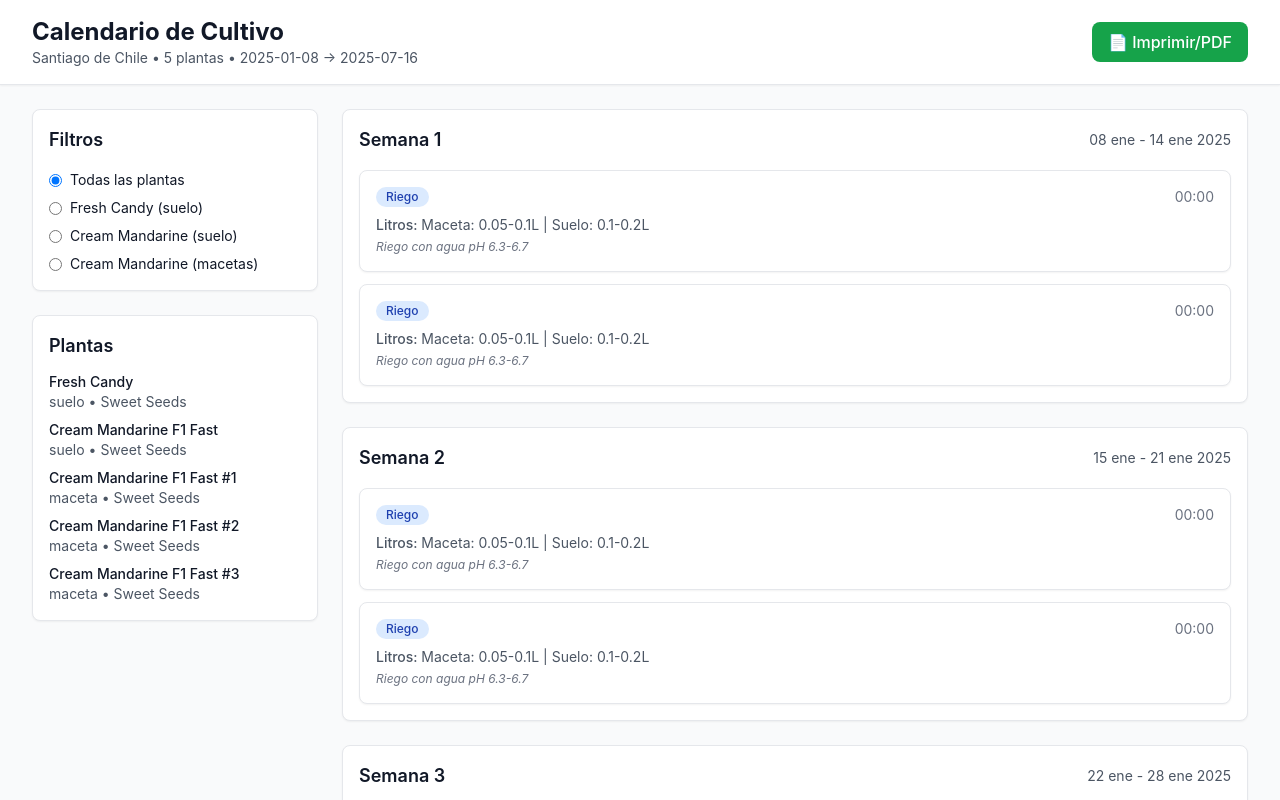
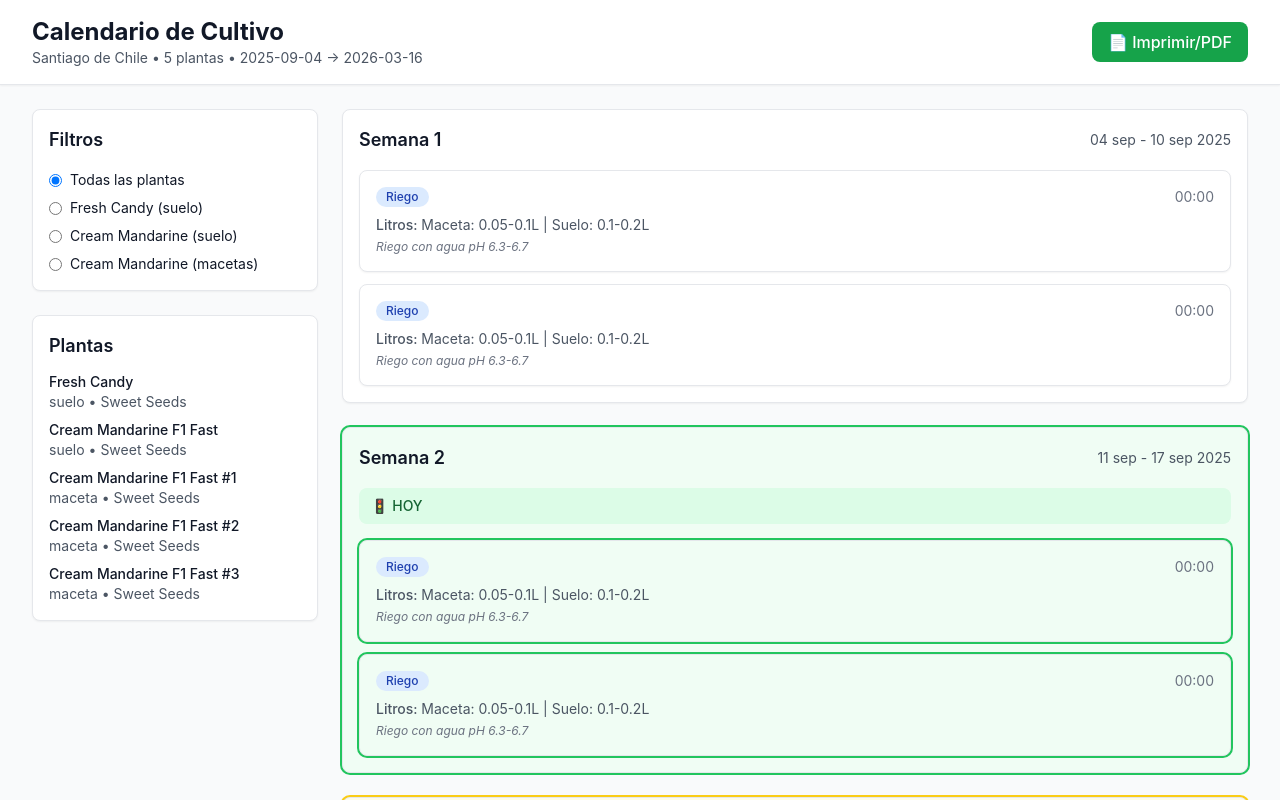
Before and after one commit to D33pKill/calendario, a React (Vite) app: page / in a window 1280 px wide. Shown: the top 800 px of the page. Built offline with nearby package versions, Linux system fonts and the light colour scheme.

Commit message:
Corregir fechas reales: germinación 4 sep 2025, hoy 8 sep 2025 - calendario en tiempo real

```diff
--- a/src/App.tsx
+++ b/src/App.tsx
@@ -341,7 +341,7 @@ function App() {
                 Calendario de Cultivo
               </h1>
               <p className="text-sm text-gray-600">
-                Santiago de Chile • 5 plantas • 2025-01-08 → 2025-07-16
+                Santiago de Chile • 5 plantas • 2025-09-04 → 2026-03-16
               </p>
             </div>
             <button
--- a/src/schedule.ts
+++ b/src/schedule.ts
@@ -3,8 +3,8 @@ import { es } from 'date-fns/locale';
 
 // Configuración de fechas
 export const CULTIVO_CONFIG = {
-  inicio: new Date('2025-01-08'), // Fecha real de inicio (8 de enero 2025)
-  fin: new Date('2025-07-16'), // Fecha estimada de fin (16 de julio 2025)
+  inicio: new Date('2025-09-04'), // Fecha real de germinación (4 de septiembre 2025)
+  fin: new Date('2026-03-16'), // Fecha estimada de fin (16 de marzo 2026)
   zonaHoraria: 'America/Santiago'
 };
 
@@ -174,12 +174,12 @@ export const FASES = [
 // Fechas de lavado específicas por variedad
 export const FECHAS_LAVADO = {
   'cream-mandarine': {
-    lavado: new Date('2025-06-17'),
-    cosecha: { inicio: new Date('2025-06-24'), fin: new Date('2025-07-10') }
+    lavado: new Date('2026-02-17'),
+    cosecha: { inicio: new Date('2026-02-24'), fin: new Date('2026-03-10') }
   },
   'fresh-candy': {
-    lavado: new Date('2025-06-23'),
-    cosecha: { inicio: new Date('2025-07-02'), fin: new Date('2025-07-16') }
+    lavado: new Date('2026-02-23'),
+    cosecha: { inicio: new Date('2026-03-02'), fin: new Date('2026-03-16') }
   }
 };
 
```
Also changed, not shown: 1 other file (tests, documents, lock files or other folders).
